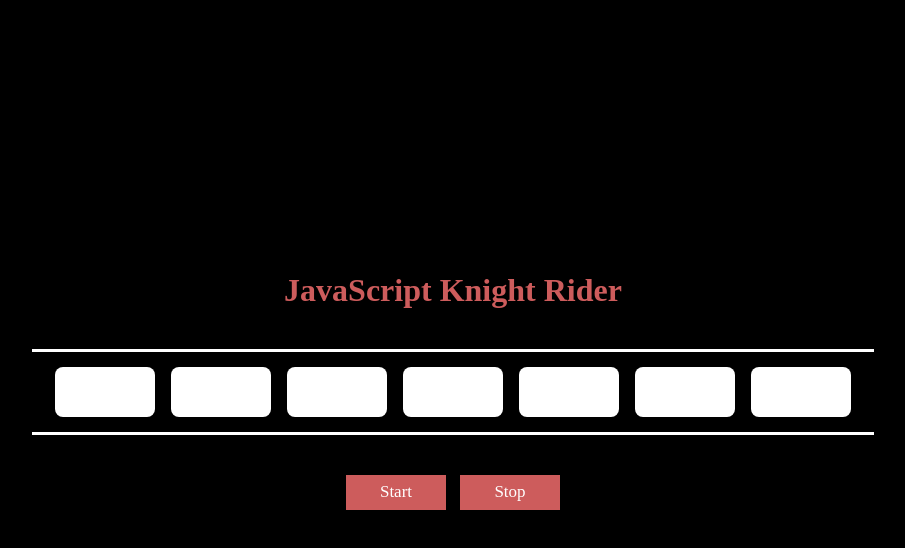
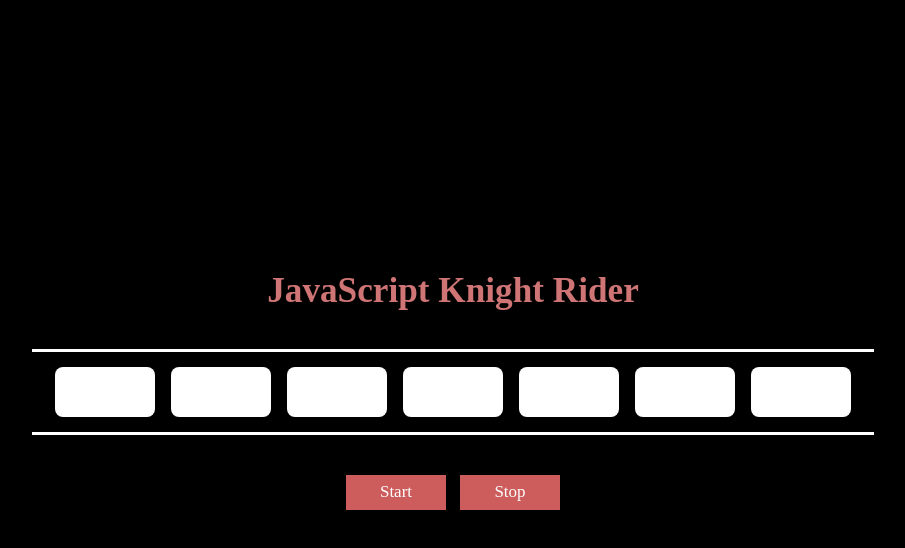
Before and after one commit to ayomahansani/IT-Assignment-09-Light_System, a plain HTML site: page light_system.html in a window 1280 px wide. In both pictures the pointer is over the element "JavaScript Knight Rider". Shown: the whole page, without its empty margins (187-1092 px from the left). Drawn offline with Linux system fonts and the light colour scheme.

Commit message:
created light panel

```diff
--- a/css/light-system.css
+++ b/css/light-system.css
@@ -22,6 +22,12 @@ main h1 {
     color: indianred;
     text-align: center;
     margin-bottom: 40px;
+}
+
+main h1:hover {
+    color: #d07575;
+    transform: scale(1.1);
+    transition: 0.3s ease-in-out;
 }
 
 #light-panel {
@@ -56,3 +62,7 @@ button {
     font-size: 17px;
     margin: 0 5px;
 }
+
+button:hover {
+    background-color: #d07575;
+}
```
